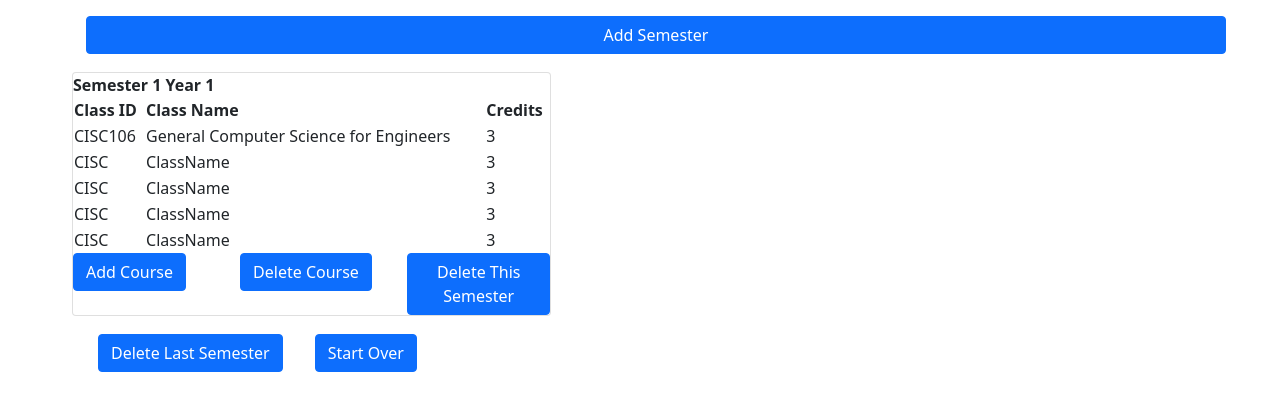
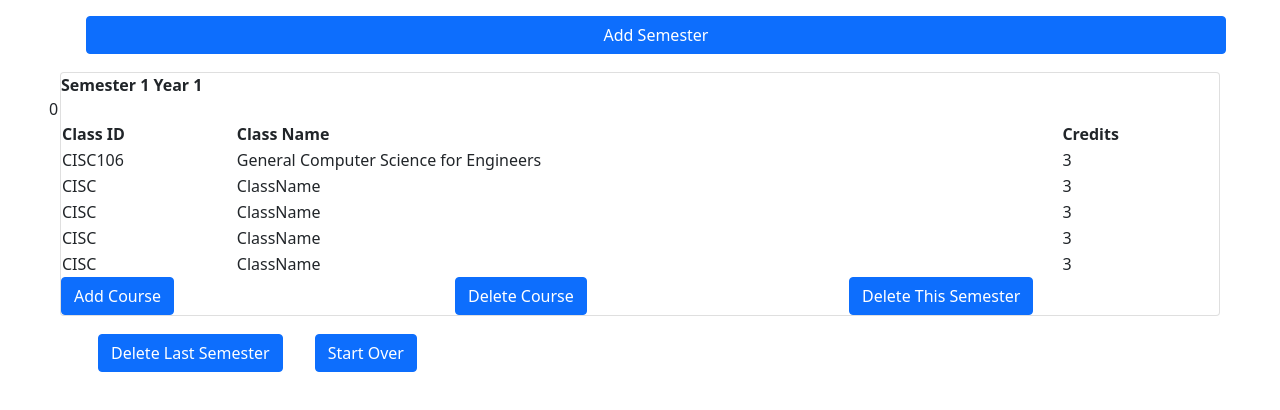
Before and after one commit to UD-CISC275-F21/ud-cis-scheduler-team-17, a React (Create React App) app: page / in a window 1280 px wide. Shown: the top 410 px of the page. Built offline with nearby package versions, Linux system fonts and the light colour scheme.

Commit message:
broken but dr bart helped a bit

```diff
--- a/src/components/SubjectViewer.tsx
+++ b/src/components/SubjectViewer.tsx
@@ -51,6 +51,7 @@ export function SubjectTable({currID, currentSem, currYear, semList, setSemList,
     return (
         <Card>
             <Row><strong>Semester {currentSem} Year {currYear}</strong></Row>
+            <Row>{currID}</Row>
             <table>
                 <tr><th>Class ID</th><th>Class Name</th><th>Credits</th></tr>
                 { subjectList.map((sbj: Subject) => {
--- a/src/components/Table.tsx
+++ b/src/components/Table.tsx
@@ -18,7 +18,7 @@ export function OurTable() : JSX.Element {
     const semestersPerYear = 2; // In case we want to change the number of semesters per year
     const [semesters, setSem] = useState<TableFace[]>([{id:currentID, semester: 1, year: 1}]);
     //const initYear: Year = {thisYear: semesters};
-    const [yearList, setYearList] = useState<Year[]>([{yearNum: 1, thisYear: semesters}]);
+    const [yearList, setYearList] = useState<Year[]>([{yearNum: 1, thisYear: [semesters[0]]}]);
 
     /*function fixYear() {
         let tempList: Year[] = yearList;
@@ -48,8 +48,8 @@ export function OurTable() : JSX.Element {
         }
         setID(tempid);
         const temp: TableFace = {id: tempid, semester: tempsem, year: tempyear};
-        const sems: TableFace[] = semesters;
-        sems.push(temp);
+        const sems: TableFace[] = [...semesters, temp];
+        //sems.push(temp);
         /*const tempY: Year[] = fixYear(sems);
         setSem(sems);
         setYearList(tempY);*/
--- a/src/components/YearViewer.tsx
+++ b/src/components/YearViewer.tsx
@@ -1,5 +1,6 @@
 import React from "react";
-import { Col } from "react-bootstrap";
+//import { Col } from "react-bootstrap";
+import { Row } from "react-bootstrap";
 //import { useState } from "react";
 import { TableFace } from "../interfaces/tableface";
 import { SubjectTable } from "./SubjectViewer";
@@ -34,8 +35,17 @@ export function YearViewer({semesterList, setSemesterFunc, lastID, changeID, per
         tempy.thisYear[j] = temps;
     }
     setListYear(tempList);*/
+    /*if (perYear===2) {
+
+    } else if (perYear===3) {
+
+    } else if (perYear===4) {
+
+    } else {
+
+    }*/
     return (
-        <Col>
+        <Row>
             <table>
                 { semesterList.map((sem: TableFace) => {
                     return <tr key={sem.id}>
@@ -43,6 +53,6 @@ export function YearViewer({semesterList, setSemesterFunc, lastID, changeID, per
                     </tr>;
                 })}
             </table>
-        </Col>
+        </Row>
     );
 }
```
